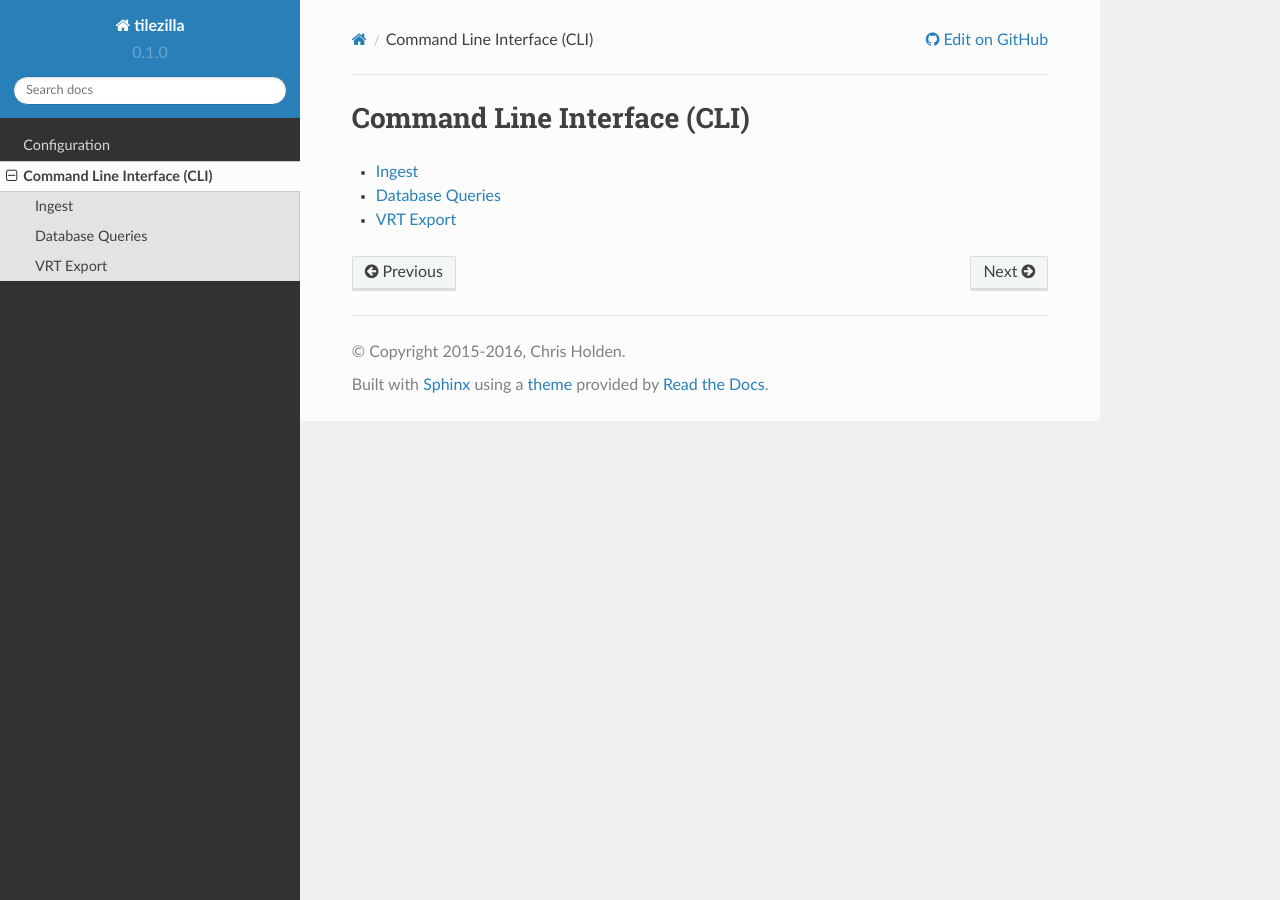
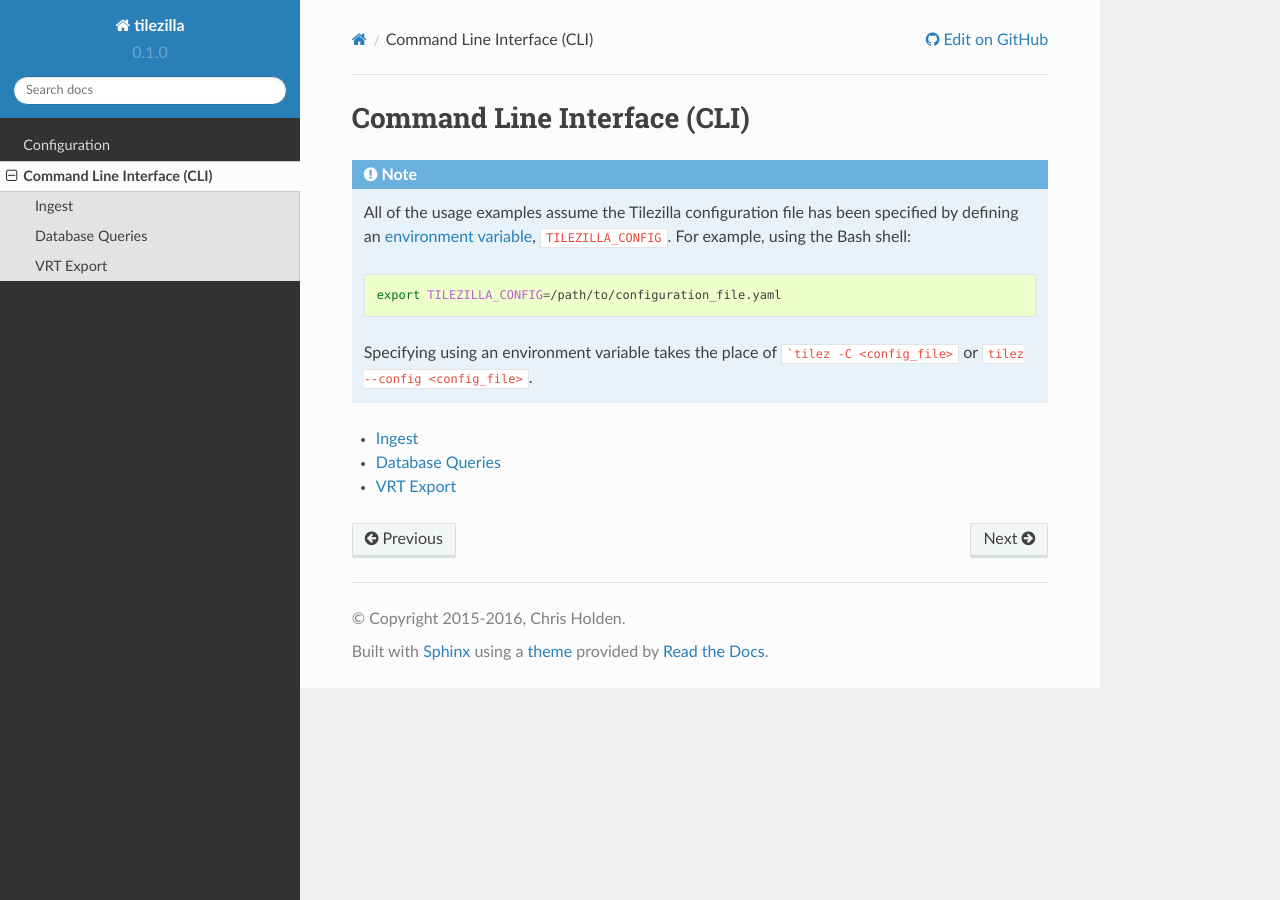
Before and after one commit to ceholden/tilezilla, a Sphinx documentation site: the page built from docs/source/guide/guide_cli.rst, in a window 1280 px wide. Built offline with Sphinx 7.4.7 and the Read the Docs theme 2.0.0, drawn with Linux system fonts in a browser that asks for light colours.

Commit message:
Include note about config file for usage examples

````diff
--- a/docs/source/guide/cli/guide_cli_ingest.rst
+++ b/docs/source/guide/cli/guide_cli_ingest.rst
@@ -25,6 +25,8 @@ Usage
       -h, --help                      Show this message and exit.
 
 
+.. include:: ../config_note.rst
+
 
 Examples
 --------
--- a/docs/source/guide/cli/guide_cli_spew.rst
+++ b/docs/source/guide/cli/guide_cli_spew.rst
@@ -38,6 +38,8 @@ bundle multiple bands together.
 
 Example
 -------
+
+.. include:: ../config_note.rst
 
 To begin, the ``spew`` command needs to know what products in the database to
 convert to the VRT format.
--- /dev/null
+++ b/docs/source/guide/config_note.rst
@@ -0,0 +1,15 @@
+.. _config_note:
+
+.. note::
+
+    All of the usage examples assume the Tilezilla configuration file has been
+    specified by defining an
+    `environment variable <https://en.wikipedia.org/wiki/Environment_variable>`_,
+    ``TILEZILLA_CONFIG``. For example, using the Bash shell:
+
+    .. code-block:: bash
+
+        export TILEZILLA_CONFIG=/path/to/configuration_file.yaml
+
+    Specifying using an environment variable takes the place of
+    ```tilez -C <config_file>`` or ``tilez --config <config_file>``.
--- a/docs/source/guide/guide_cli.rst
+++ b/docs/source/guide/guide_cli.rst
@@ -3,6 +3,8 @@
 ============================
 Command Line Interface (CLI)
 ============================
+
+.. include:: config_note.rst
 
 .. toctree::
     :maxdepth: 1
--- a/docs/source/tilezilla/tilezilla.rst
+++ b/docs/source/tilezilla/tilezilla.rst
@@ -17,6 +17,7 @@ Submodules
 
 .. toctree::
 
+   tilezilla.api
    tilezilla.config
    tilezilla.core
    tilezilla.errors
````
Also changed, not shown: docs/source/guide/cli/guide_cli_db.rst (+2 -9 lines), docs/source/tilezilla/tilezilla.api.rst (added, +7 -0 lines).
